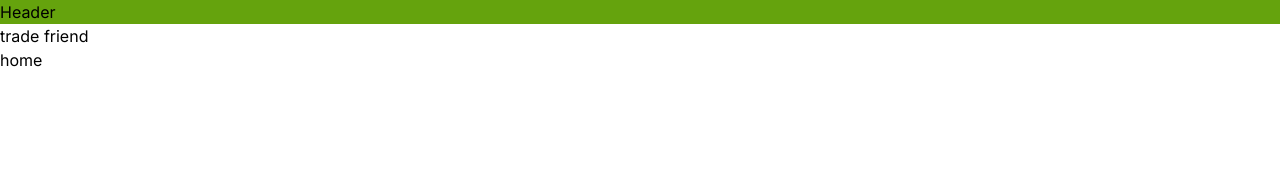
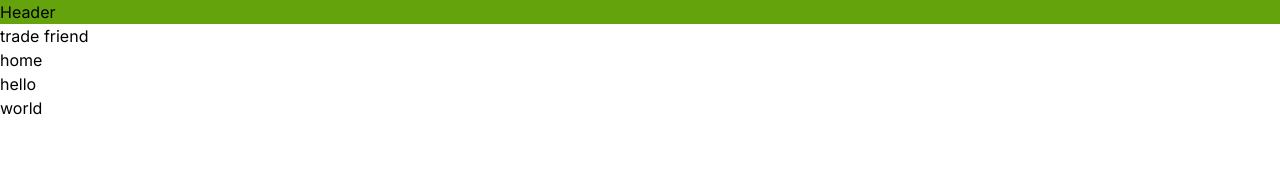
Before and after one commit to gyoZipHap/gyoZipHap, a Next.js app in the folder frontend/: page / in a window 1280 px wide. Shown: the top 170 px of the page. Built offline with nearby package versions, Linux system fonts and the light colour scheme.

Commit message:
feat: test

```diff
--- a/frontend/app/(root)/page.tsx
+++ b/frontend/app/(root)/page.tsx
@@ -6,6 +6,8 @@ export default function Home() {
       <Link href="/trade">trade </Link>
       <Link href="/friend">friend </Link>
       <div>home</div>
+      <div>hello</div>
+      <div>world</div>
     </div>
   );
 }
```
